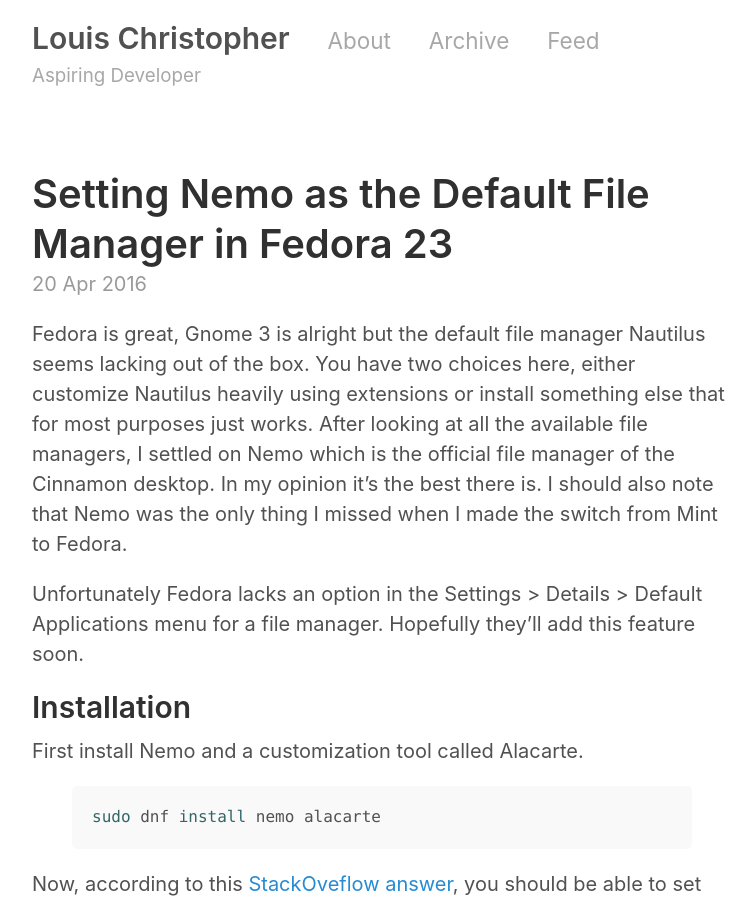
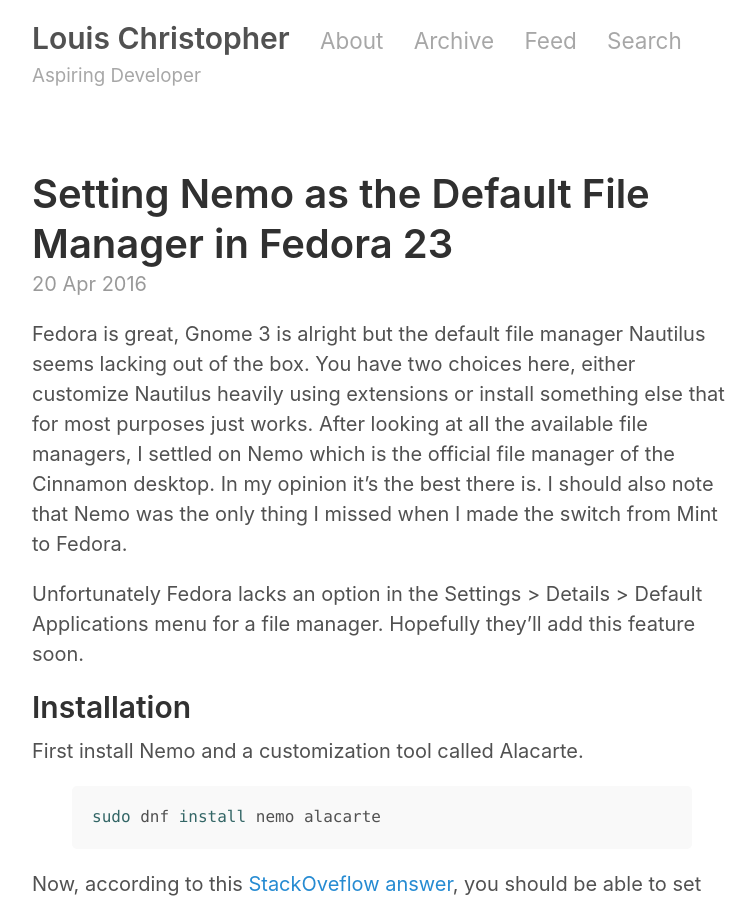
Before and after one commit to louisnow/louisnow.github.io, a Jekyll site: the page built from index.html, in a window 1280 px wide and 900 px high. Shown: the whole window, without its empty margins (258-1014 px from the left). Built offline with Jekyll 4.4.1, drawn with Linux system fonts in a browser that asks for light colours; the list of posts is cut into pages by our own code.

Commit message:
Add google search

```diff
--- a/_includes/head.html
+++ b/_includes/head.html
@@ -8,7 +8,7 @@
     {% if page.title == "Home" %}
       {{ site.title }} {{ site.tagline }}
     {% else %}
-      {{ page.title }} {{ site.title }}
+      {{ page.title }}
     {% endif %}
   </title>
 
--- a/_layouts/default.html
+++ b/_layouts/default.html
@@ -10,9 +10,11 @@
         <h2 class="masthead-title">
           <a href="{{ site.baseurl }}/" title="Home">{{ site.title }}</a>
           {% for page in site.pages_list %}
-          &nbsp;&nbsp;&nbsp;
+          &nbsp;&nbsp;
           <small><a href="{{ page[1]  }}">{{ page[0] }}</a></small>
           {% endfor %}
+          &nbsp;&nbsp;
+          <small><a href="https://www.google.com/search?q=site:http://louischristopher.me" target="_blank">Search</a></small>
         </h2>
         <h3 class="masthead-title"><small>{{ site.tagline }}</small></h3>
       </header>
```
